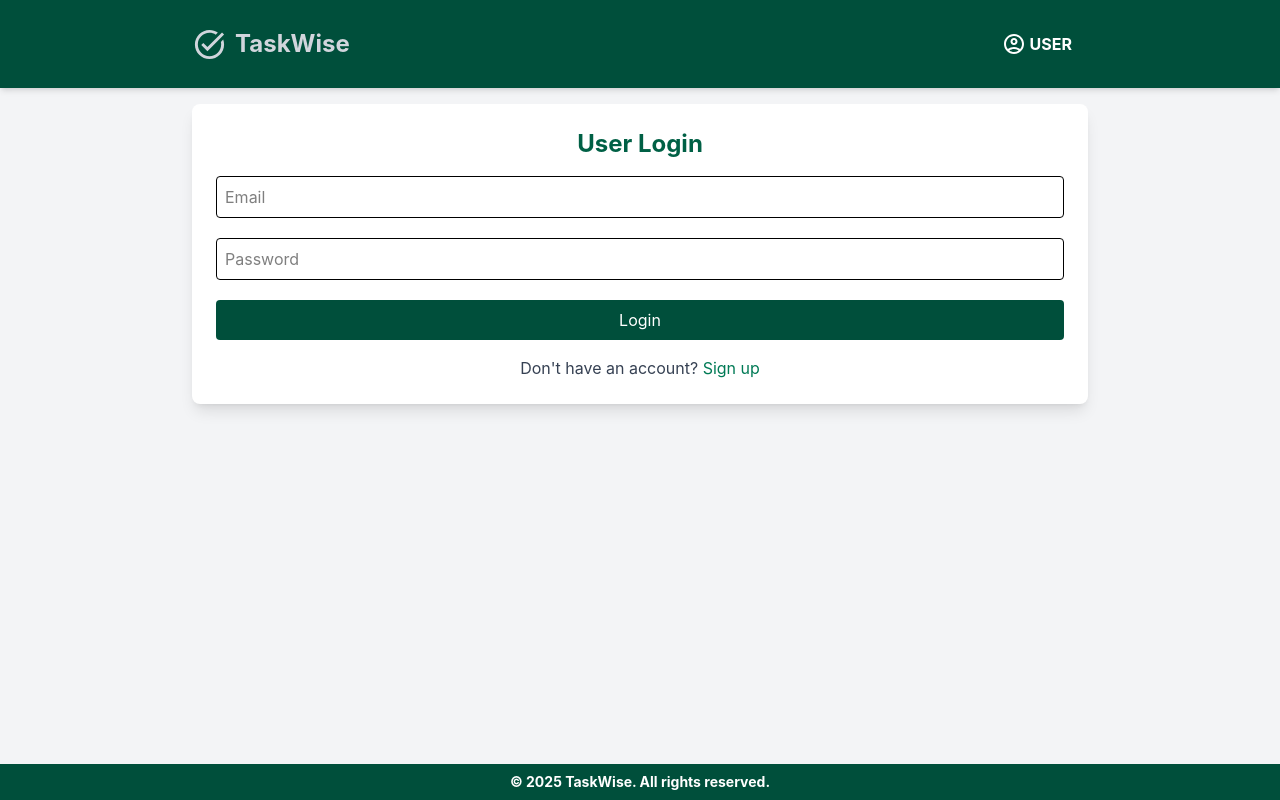
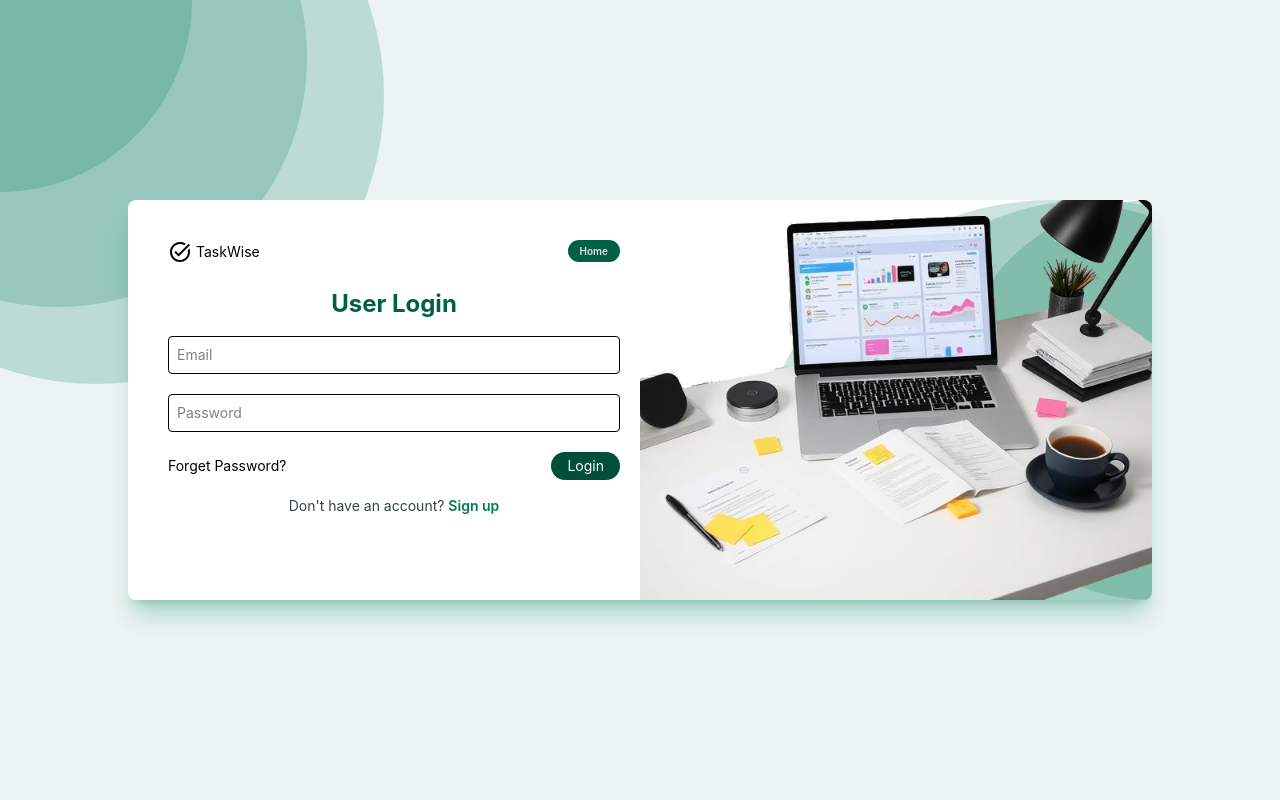
Before and after one commit to fabricemu/TaskWise, a React (Vite) app in the folder client/: page /login in a window 1280 px wide. Built offline with nearby package versions, Linux system fonts and the light colour scheme; no server answers.

Commit message:
Design Login form

```diff
--- a/client/src/components/HomePage.tsx
+++ b/client/src/components/HomePage.tsx
@@ -17,28 +17,28 @@ const HomePage = () => {
                     <div
                         className="grid grid-cols-1 sm:grid-cols-2 md:grid-cols-4 gap-4 text-center text-gray-800 font-bold my-5">
                         <div className="bg-gray-100 hover:bg-emerald-50 flex flex-col items-center gap-3 p-4 rounded-lg shadow">
-                            <i className="bg-emerald-950 rounded-full p-2 text-white">
+                            <i className="bg-emerald-950 shadow-lg shadow-emerald-950/50  rounded-full p-2 text-white">
                                 <Bolt className="w-6 h-6" fontSize='large'/>
                             </i>
                             <span>Real-time progress tracking</span>
                         </div>
 
                         <div className="bg-gray-100 hover:bg-emerald-50 flex flex-col items-center gap-3 p-4 rounded-lg shadow">
-                            <i className="bg-emerald-950 rounded-full p-2 text-white">
+                            <i className="bg-emerald-950 shadow-lg shadow-emerald-950/50 rounded-full p-2 text-white">
                                 <LowPriority className="w-6 h-6" fontSize='large'/>
                             </i>
                             <span>Intuitive task management</span>
                         </div>
 
                         <div className="bg-gray-100 hover:bg-emerald-50 flex flex-col items-center gap-3 p-4 rounded-lg shadow">
-                            <i className="bg-emerald-950 rounded-full p-2 text-white">
+                            <i className="bg-emerald-950 shadow-lg shadow-emerald-950/50 rounded-full p-2 text-white">
                                 <Workspaces className="w-6 h-6" fontSize='large'/>
                             </i>
                             <span>Seamless collaboration</span>
                         </div>
 
                         <div className="bg-gray-100 hover:bg-emerald-50 flex flex-col items-center gap-3 p-4 rounded-lg shadow">
-                            <i className="bg-emerald-950 rounded-full p-2 text-white">
+                            <i className="bg-emerald-950 shadow-lg shadow-emerald-950/50 rounded-full p-2 text-white">
                                 <WifiOff className="w-6 h-6" fontSize='large'/>
                             </i>
                             <span>Offline access and cloud connectivity</span>
--- a/client/src/components/Login.tsx
+++ b/client/src/components/Login.tsx
@@ -1,8 +1,8 @@
 import {useState} from "react";
 import {useNavigate, Link} from "react-router-dom";
 import {login} from "../services/apiService";
-import Header from "./header.tsx";
-import Footer from "./Footer.tsx"; // API function for login
+import task from '../assets/task.png'
+import {TaskAlt} from "@mui/icons-material"; // API function for login
 
 const Login = () => {
     const [formData, setFormData] = useState({
@@ -32,10 +32,21 @@ const Login = () => {
 
     return (
         <>
-            <Header/>
-            <div className="flex-grow p-4">
-                <div className="max-w-4xl mx-auto bg-white rounded-lg shadow-lg p-6">
-                    <h1 className="text-2xl font-bold text-emerald-800 mb-4 text-center">User Login</h1>
+            <div className="relative flex text-sm h-screen items-center justify-center bg-emerald-200/10 ">
+                <div
+                    className="relative w-[80%] h-[400px] bg-white rounded-lg shadow-xl shadow-emerald-700/25 p-10 overflow-hidden z-10">
+
+                    <div className="relative md:flex md:gap-3 items-center justify-between z-5">
+                        <div className='md:w-1/2 md:pr-5'>
+                            <div className="flex justify-between relative z-20">
+                                <div className="flex items-center gap-1"><TaskAlt/>TaskWise</div>
+                                <Link to='/'>
+                                    <button
+                                        className='bg-emerald-800 py-1 px-3 text-[10px] font-semibold rounded-3xl text-stone-200'>Home
+                                    </button>
+                                </Link>
+                            </div>
+                            <h1 className="text-2xl font-bold text-emerald-800 mb-4 mt-6 text-center">User Login</h1>
                             <form onSubmit={handleSubmit} className="space-y-5">
                                 <input
                                     type="email"
@@ -55,27 +66,47 @@ const Login = () => {
                                     className="w-full p-2 border rounded"
                                     required
                                 />
+                                <div className="flex justify-between items-center">
+                                    <h4 className="text emerald-700">Forget Password?</h4>
                                     <button
                                         type="submit"
-                            className="bg-emerald-900 text-white py-2 px-4 rounded hover:bg-emerald-700 w-full"
-                        >
-                            Login
+                                        className="bg-emerald-900 text-white text-sm py-1 px-4 rounded-2xl hover:bg-emerald-700"
+                                    >Login
                                     </button>
+                                </div>
+
+
                             </form>
                             {message && <p className="mt-4 text-rose-500 text-center">{message}</p>}
-
                             <p className="mt-4 text-center text-gray-700">
                                 Don't have an account?{" "}
-                        <Link to="/signup" className="text-emerald-700 hover:underline">
+                                <Link to="/signup" className="text-emerald-700 font-semibold hover:underline">
                                     Sign up
                                 </Link>
                             </p>
                         </div>
+
                     </div>
-            <Footer/>
+                    <div className="absolute top-0 overflow-hidden right-0 h-full w-[400px] border-0 hidden md:block">
+                        <div className="absolute -right-[50%] size-[150%] rounded-full bg-emerald-700/20"></div>
+                        <div className="absolute -right-[50%] size-[130%] rounded-full bg-emerald-700/20"></div>
+                        <div className="absolute -right-[50%] size-[100%] rounded-full bg-emerald-700/20"></div>
+                    </div>
+                    <div
+                        className='absolute hidden md:flex md:items-center md:justify-center w-1/2 right-0 bottom-0'>
+                        <img src={task} alt="" className='object-cover'/>
+                    </div>
+                </div>
+                <div className="absolute size-96 top-0 left-0  z-1 ">
+                    <div className='absolute -left-[50%] size-full bg-emerald-700/20 -top-[50%] rounded-full'></div>
+                    <div className='absolute -left-[50%] size-[130%] bg-emerald-700/20 -top-[50%] rounded-full'></div>
+                    <div className='relative -left-[50%] size-[150%] bg-emerald-700/20 -top-[50%] rounded-full'></div>
+                </div>
+            </div>
         </>
 
-    );
+    )
+        ;
 };
 
 export default Login;
--- a/client/src/components/header.tsx
+++ b/client/src/components/header.tsx
@@ -3,7 +3,7 @@ import {Link} from "react-router-dom";
 
 const Header = () => {
     return (
-        <header className="bg-emerald-900 text-gray-300 p-4 shadow-md">
+        <header className="bg-emerald-900 text-gray-300 p-4 shadow-md sticky top-0">
             <div className="flex items-center justify-between max-w-4xl mx-auto">
                 <Link to='/'>
                     <h1 className="text-center text-2xl font-bold flex items-center justify-center gap-2">
```
Also changed, not shown: client/src/assets/task.png (added). Lines whose indentation alone changed are shown as unchanged.
